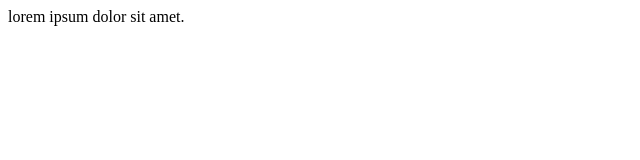
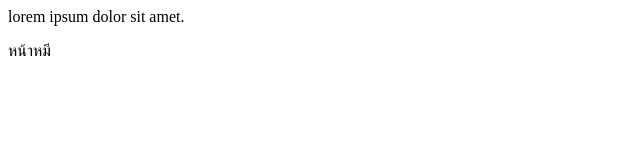
Before and after one commit to JOHN-200XD/SPU-code, a plain HTML site: page login.html in a window 1280 px wide. Shown: the full height of the page, 0-640 px from the left. Drawn offline with Linux system fonts and the light colour scheme.

Commit message:
add new commint

```diff
--- a/login.html
+++ b/login.html
@@ -7,5 +7,6 @@
 </head>
 <body>
     <div>lorem ipsum dolor sit amet.</div>
+    <p>หน้าหมี</p>
 </body>
 </html>
```
